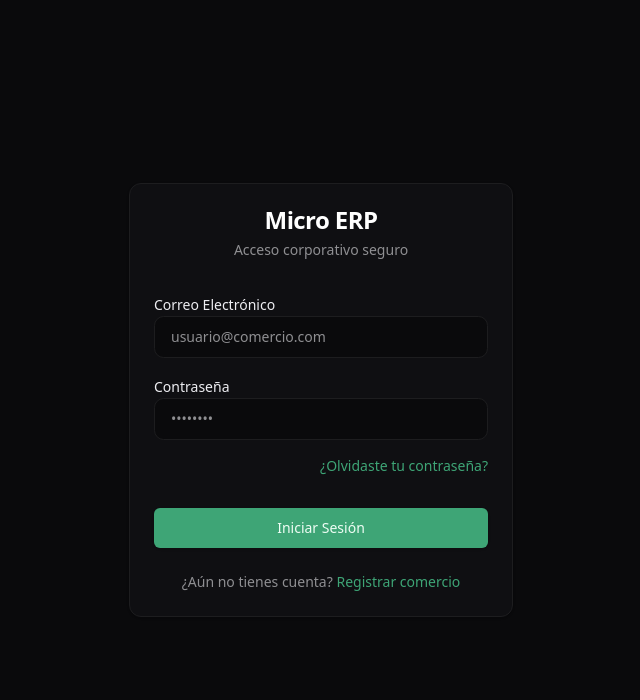
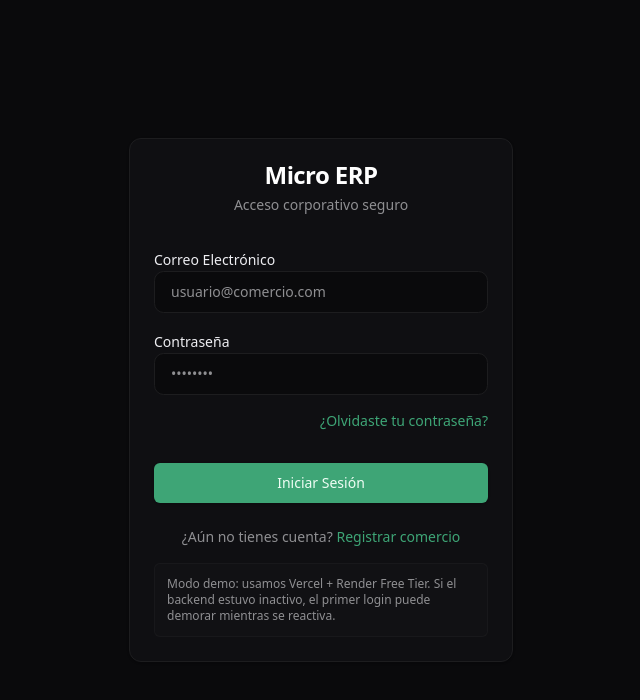
Before and after one commit to EXCOFFee/micro-erp-saas, a Next.js app in the folder frontend/: page /login in a window 1280 px wide. Shown: the top 700 px of the page, without its empty margins (319-959 px from the left). Built offline with nearby package versions, Linux system fonts and the light colour scheme; no server answers.

Commit message:
feat(devops): add keep-alive action and cold-start login resilience

```diff
--- a/frontend/src/app/login/page.tsx
+++ b/frontend/src/app/login/page.tsx
@@ -1,6 +1,6 @@
 "use client";
 
-import { useState } from 'react';
+import { useEffect, useState } from 'react';
 import Link from 'next/link';
 import { useRouter } from 'next/navigation';
 import { AxiosError } from 'axios';
@@ -22,11 +22,32 @@ export default function LoginPage() {
 
   const [loading, setLoading] = useState(false);
   const [errorMsg, setErrorMsg] = useState<string | null>(null);
+  const [isWarmingUp, setIsWarmingUp] = useState(false);
+  const [showColdStartHint, setShowColdStartHint] = useState(false);
+
+  useEffect(() => {
+    let isMounted = true;
+
+    setIsWarmingUp(true);
+    void authService.warmup().finally(() => {
+      if (isMounted) {
+        setIsWarmingUp(false);
+      }
+    });
+
+    return () => {
+      isMounted = false;
+    };
+  }, []);
 
   const handleSubmit = async (e: React.FormEvent) => {
     e.preventDefault();
     setErrorMsg(null);
+    setShowColdStartHint(false);
     setLoading(true);
+    const slowResponseTimer = window.setTimeout(() => {
+      setShowColdStartHint(true);
+    }, 6000);
 
     try {
       const response = await authService.login(formData);
@@ -34,11 +55,17 @@ export default function LoginPage() {
       // Login exitoso: Redirección limpia al dashboard
       router.push('/dashboard');
     } catch (error) {
-      setLoading(false);
       // Manejo de Errores UI: Atrapamos el error que sube desde api.ts
       if (error instanceof AxiosError) {
         if (error.response?.status === 401 || error.response?.status === 404) {
           setErrorMsg('Credenciales inválidas. Verifica tu correo electrónico y contraseña.');
+        } else if (
+          error.code === 'ECONNABORTED' ||
+          error.code === 'ERR_NETWORK'
+        ) {
+          setErrorMsg(
+            'El backend demo puede estar iniciando en Render Free Tier. Espera unos segundos e intenta nuevamente.',
+          );
         } else {
           // Errores de validación (400, 422) o de servidor (500)
           setErrorMsg(
@@ -50,6 +77,9 @@ export default function LoginPage() {
         // Errores de red (Timeout de 30s) u otros no capturados por Axios propiamente
         setErrorMsg((error as Error).message);
       }
+    } finally {
+      window.clearTimeout(slowResponseTimer);
+      setLoading(false);
     }
   };
 
@@ -72,6 +102,12 @@ export default function LoginPage() {
             {errorMsg && (
               <div className="p-3 text-sm text-destructive bg-destructive/10 border border-destructive/20 rounded-md animate-fade-in font-medium">
                 {errorMsg}
+              </div>
+            )}
+
+            {loading && showColdStartHint && (
+              <div className="rounded-md border border-border bg-muted/30 p-3 text-xs text-muted-foreground">
+                Activando servidor de demo en infraestructura free tier. La primera solicitud puede tardar entre 30 y 90 segundos.
               </div>
             )}
 
@@ -143,6 +179,11 @@ export default function LoginPage() {
                 Registrar comercio
               </Link>
             </div>
+
+            <div className="rounded-md border border-border/70 bg-muted/20 p-3 text-xs text-muted-foreground">
+              Modo demo: usamos Vercel + Render Free Tier. Si el backend estuvo inactivo, el primer login puede demorar mientras se reactiva.
+              {isWarmingUp ? ' Preparando conexión...' : ''}
+            </div>
           </form>
         </CardContent>
       </Card>
--- a/frontend/src/lib/auth.service.ts
+++ b/frontend/src/lib/auth.service.ts
@@ -1,4 +1,5 @@
 import Cookies from 'js-cookie';
+import { AxiosError } from 'axios';
 import { api, TOKEN_COOKIE_KEY } from './api';
 
 export interface LoginDto {
@@ -16,6 +17,24 @@ export interface LoginResponse {
   };
 }
 
+const LOGIN_TIMEOUT_MS = 90000;
+const LOGIN_RETRY_DELAY_MS = 1500;
+
+function sleep(ms: number): Promise<void> {
+  return new Promise((resolve) => {
+    setTimeout(resolve, ms);
+  });
+}
+
+function isRetryableLoginError(error: unknown): boolean {
+  if (!(error instanceof AxiosError)) {
+    return false;
+  }
+
+  // Cold-start y problemas transitorios de red/tiempo en infraestructura free tier.
+  return error.code === 'ECONNABORTED' || error.code === 'ERR_NETWORK';
+}
+
 /**
  * Servicio de Autenticación
  *
@@ -23,13 +42,31 @@ export interface LoginResponse {
  */
 export const authService = {
   /**
+   * Warm-up silencioso para despertar el backend en planes free.
+   * Nunca bloquea la UI ni muestra error al usuario.
+   */
+  async warmup(): Promise<void> {
+    try {
+      await api.get('/health', { timeout: 25000 });
+    } catch {
+      // Intencionalmente ignorado: el warm-up es best-effort.
+    }
+  },
+
+  /**
    * Inicia sesión en el sistema.
    *
    * @param credentials Email y contraseña del operador
    * @returns La promesa con la respuesta del backend
    */
   async login(credentials: LoginDto): Promise<LoginResponse> {
-    const response = await api.post<LoginResponse>('/auth/login', credentials);
+    let lastError: unknown;
+
+    for (let attempt = 1; attempt <= 2; attempt += 1) {
+      try {
+        const response = await api.post<LoginResponse>('/auth/login', credentials, {
+          timeout: LOGIN_TIMEOUT_MS,
+        });
 
         // Extraemos el token y lo guardamos de forma segura en las cookies.
         // Al guardarlo aquí, el interceptor de api.ts lo inyectará automáticamente
@@ -44,6 +81,18 @@ export const authService = {
         }
 
         return response.data;
+      } catch (error) {
+        lastError = error;
+
+        if (!isRetryableLoginError(error) || attempt === 2) {
+          throw error;
+        }
+
+        await sleep(LOGIN_RETRY_DELAY_MS);
+      }
+    }
+
+    throw lastError;
   },
 
   /**
```
Also changed, not shown: 3 other files (tests, documents, lock files or other folders). Lines whose indentation alone changed are shown as unchanged.
